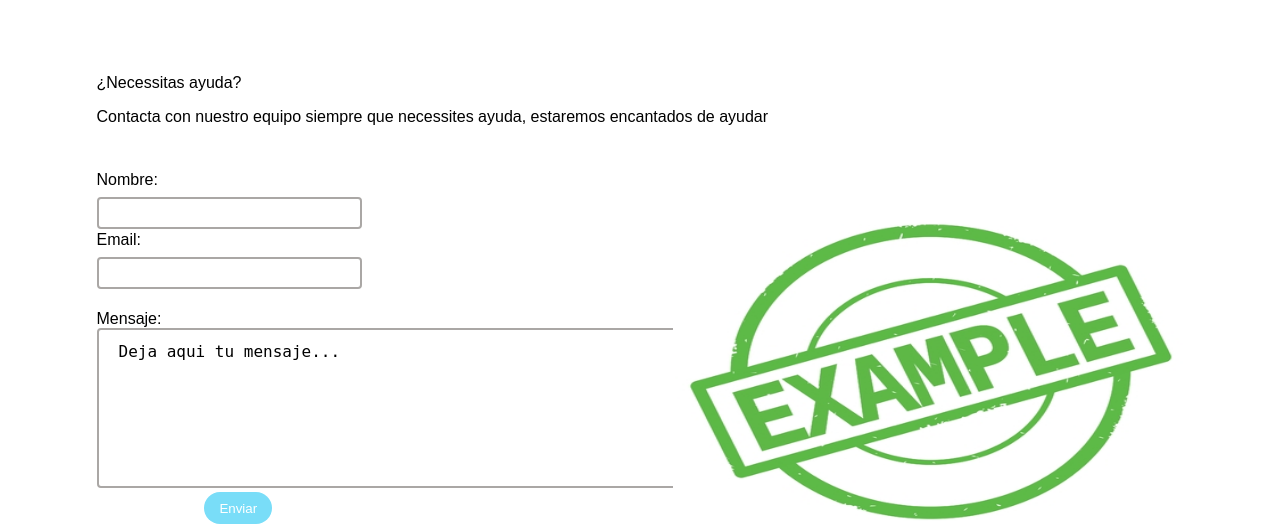
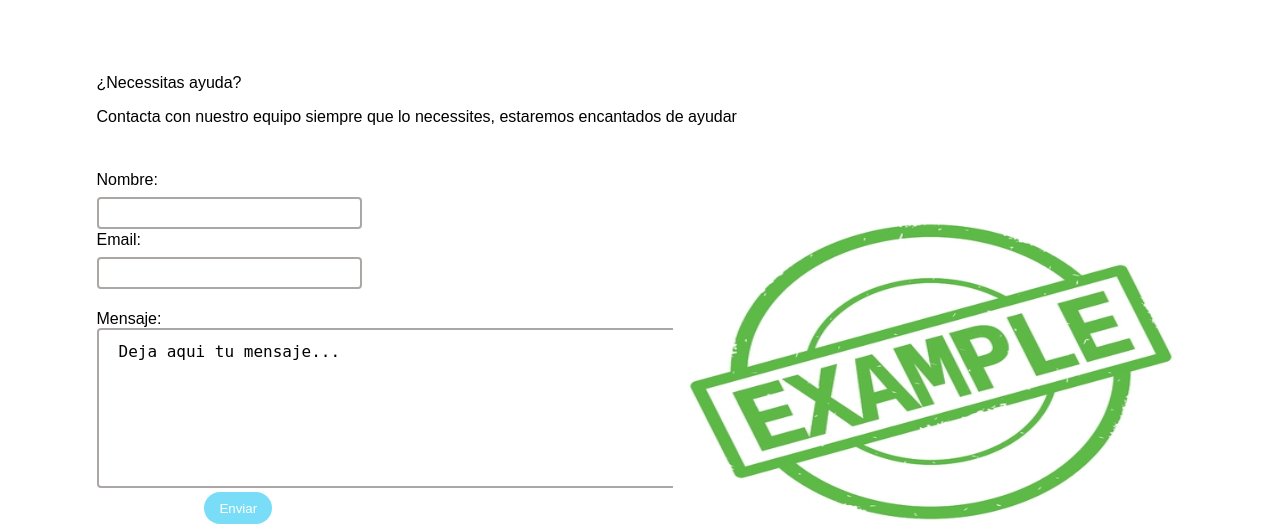
Before and after one commit to bixiPRO/MAGIANG, a PHP site: page /contacto.html in a window 1280 px wide; the page is wider, and only the part inside the window is pictured. Shown: the part 212-742 px from the top of that part. Run offline with PHP 8.4, Linux system fonts and the light colour scheme.

Commit message:
correccion texto

```diff
--- a/WEB/contacto.html
+++ b/WEB/contacto.html
@@ -32,7 +32,7 @@
     <main>
         <div class="contacta-txt">
             <p>¿Necessitas ayuda?</p>
-            <p>Contacta con nuestro equipo siempre que necessites ayuda, estaremos encantados de ayudar</p>
+            <p>Contacta con nuestro equipo siempre que lo necessites, estaremos encantados de ayudar</p>
 
         </div>
         <div class="contacta">
--- a/WEB/css/style.css
+++ b/WEB/css/style.css
@@ -2,8 +2,6 @@
    html{
         font-family: 'Poppins', sans-serif;
     }
-
-
 
     h3{
         font-size: 30px;
```
